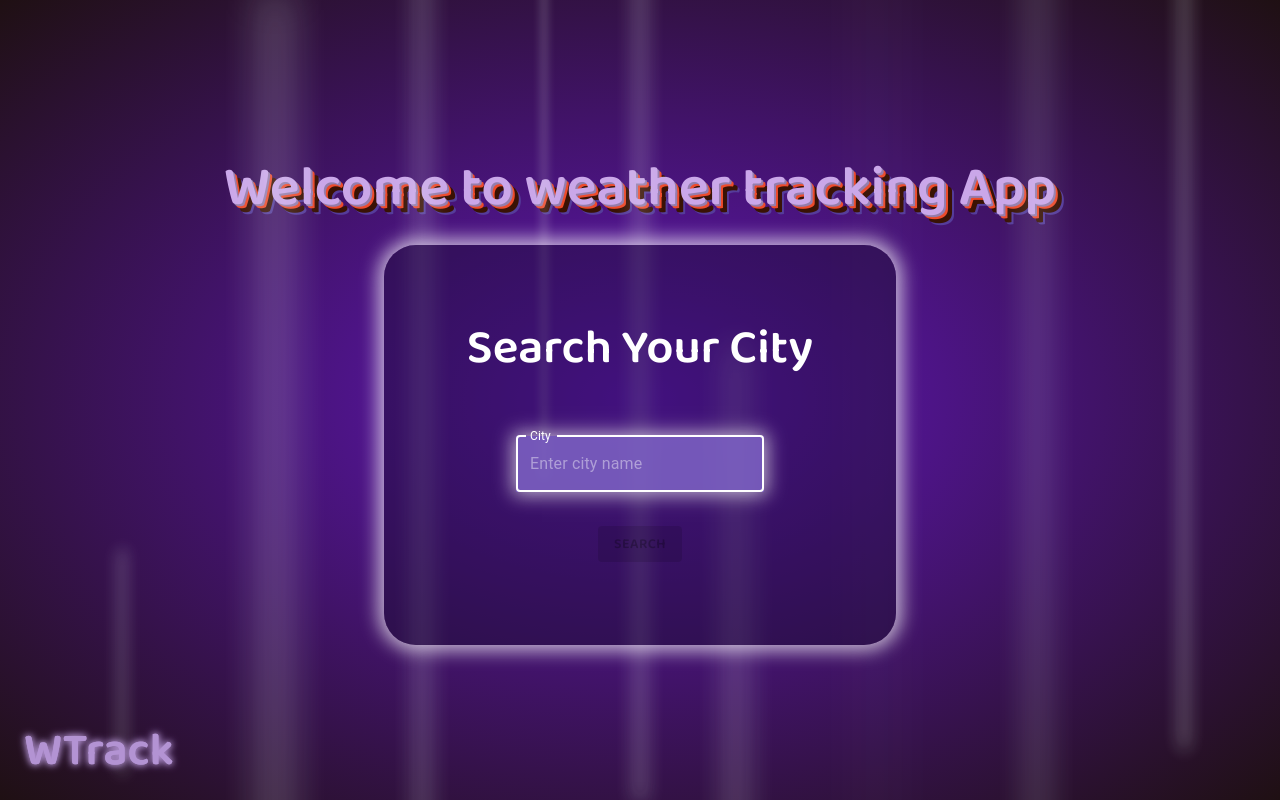
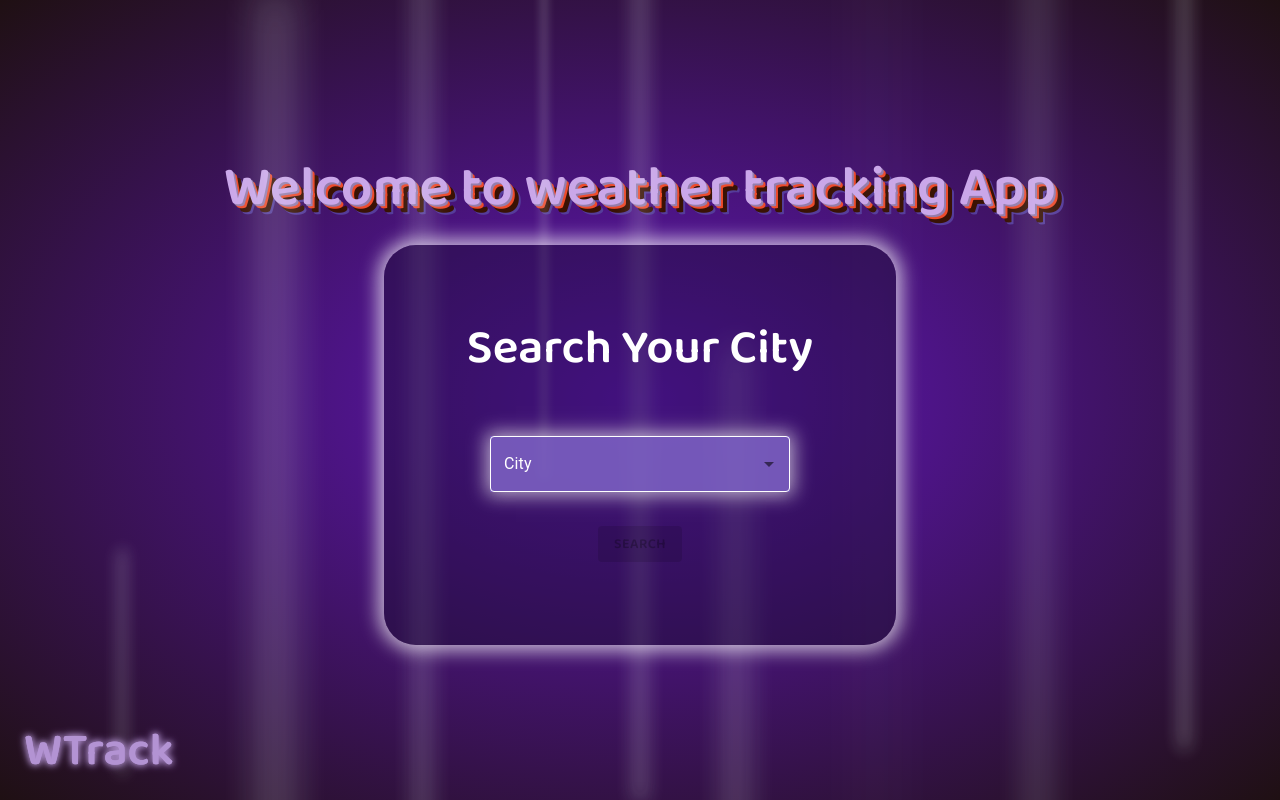
Before and after one commit to UenalAnastasiia/weather_track, a React (Create React App) app: page /track in a window 1280 px wide. Built offline with nearby package versions, Linux system fonts and the light colour scheme.

Commit message:
add city search list

```diff
--- a/src/components/city_components/CitySearch.tsx
+++ b/src/components/city_components/CitySearch.tsx
@@ -8,6 +8,7 @@ import StorageService from "../../services/storageService";
 import MuiAlert, { AlertProps } from '@mui/material/Alert';
 import { Snackbar, TextField, Button } from '@mui/material';
 import Loader from "../../UI/Loader";
+import Autocomplete from '@mui/material/Autocomplete';
 
 
 const Alert = React.forwardRef<HTMLDivElement, AlertProps>(function Alert(props, ref) {
@@ -16,7 +17,7 @@ const Alert = React.forwardRef<HTMLDivElement, AlertProps>(function Alert(props,
 
 
 const CitySearch = () => {
-  const [inputValue, setInputValue] = useState("");
+  const [inputValue, setInputValue] = React.useState('');
   const [cityData, setCityData] = useState(Object);
   const [showWeather, setShowWeather] = useState(false);
   const [showSpinner, setShowSpinner] = useState(false);
@@ -135,19 +136,18 @@ const CitySearch = () => {
             <div className="searchBox">
               <h1>Search Your City</h1>
               <div className="inputFieldBox">
-                <TextField sx={sxStyle.field} label="City"
-                  focused value={inputValue} onChange={handleChangeInput} placeholder="Enter city name" autoComplete="off"/>
+                <Autocomplete
+                  options={cityList}
+                  sx={{ width: 300 }}
+                  renderInput={(params) =>
+                    <TextField {...params} sx={sxStyle.field} label="City"
+                      value={inputValue} onChange={handleChangeInput} placeholder="Enter city name" />}
+                />
 
                 <div className="searchBtns">
                   {showBackBtn && <Button variant="contained" color="secondary" onClick={() =>  navigate('/track')}>back</Button>}
                   <Button variant="contained" color="secondary" onClick={handleSearchCity} disabled={!inputValue}>search</Button>
                 </div>
-
-                {cityList.map((arr, index) => {
-                  return (
-                      <span key={index}>{arr}</span>
-                  );
-                })}
               </div>
             </div>
           </div>
```
Also changed, not shown: 1 other file (tests, documents, lock files or other folders).
